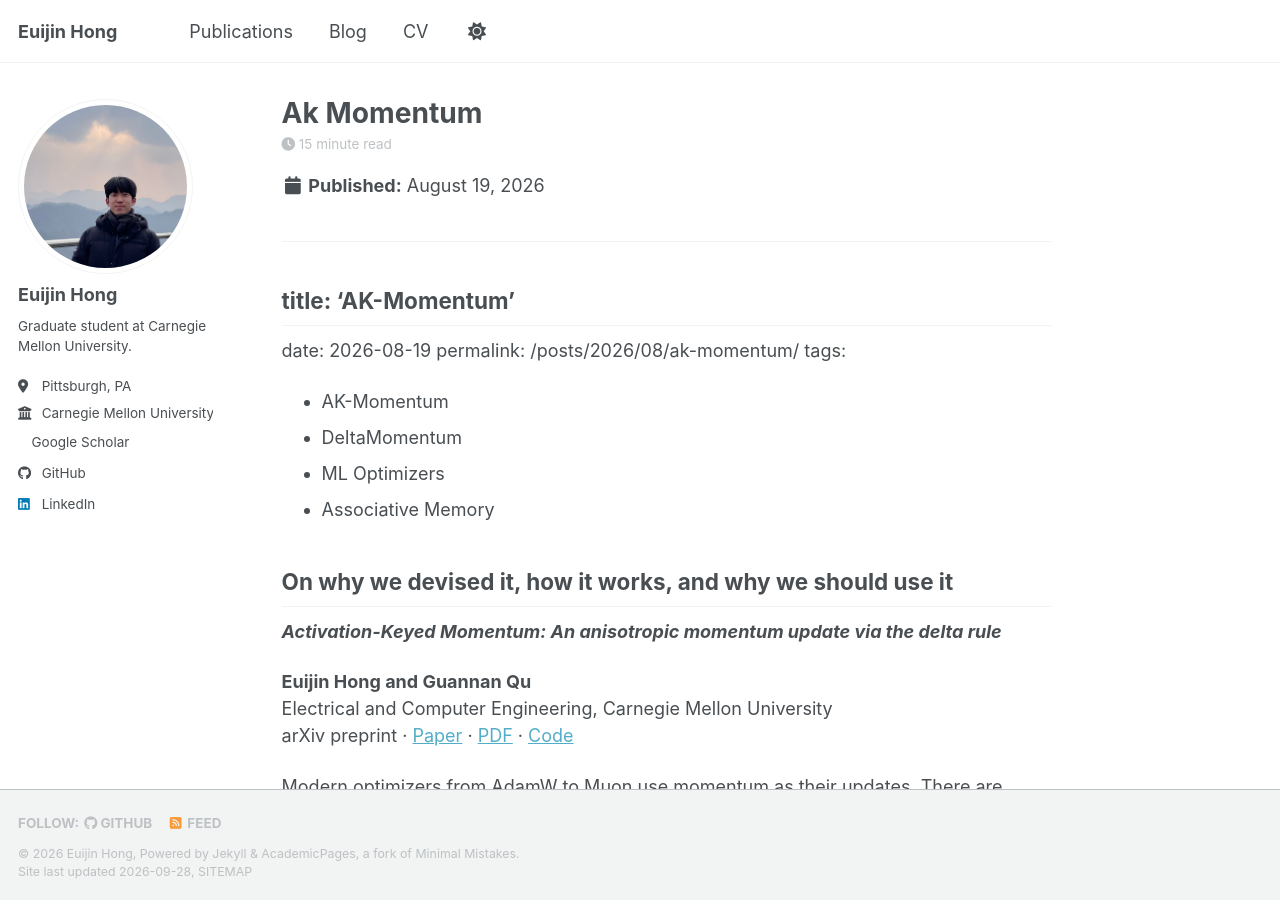
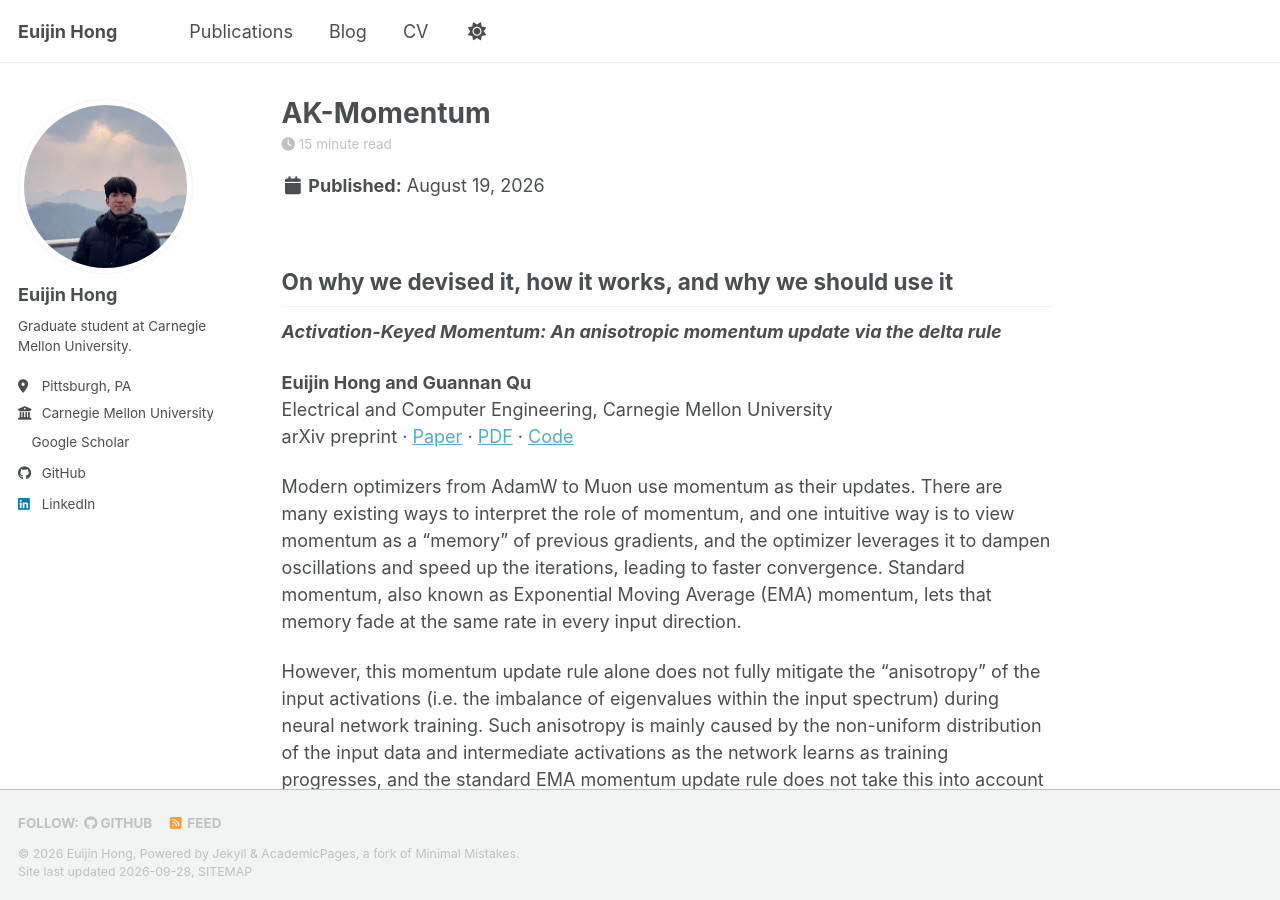
Before and after one commit to euijinh/euijinh.github.io, a Jekyll site: the page built from _posts/2026-08-19-ak-momentum.md, in a window 1280 px wide and 900 px high. Built offline with Jekyll 4.4.1, drawn with Linux system fonts in a browser that asks for light colours; a style sheet for code colours, icons or effects is not loaded; some of the changed text lies outside the part shown.

Commit message:
Fix page display issues

```diff
--- a/_posts/2026-08-19-ak-momentum.md
+++ b/_posts/2026-08-19-ak-momentum.md
@@ -1,15 +1,13 @@
 ---
-
-## title: 'AK-Momentum'
-
+title: 'AK-Momentum'
 date: 2026-08-19
 permalink: /posts/2026/08/ak-momentum/
 tags:
-
-- AK-Momentum
-- DeltaMomentum
-- ML Optimizers
-- Associative Memory
+  - AK-Momentum
+  - DeltaMomentum
+  - ML Optimizers
+  - Associative Memory
+---
 
 ## On why we devised it, how it works, and why we should use it
 
```
